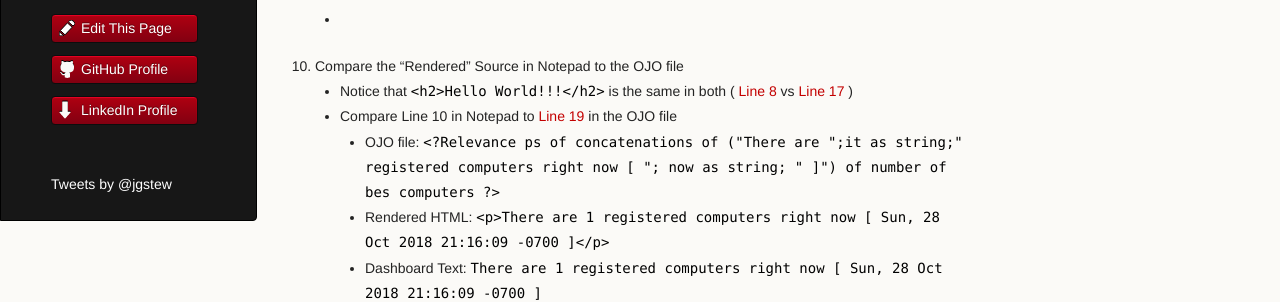
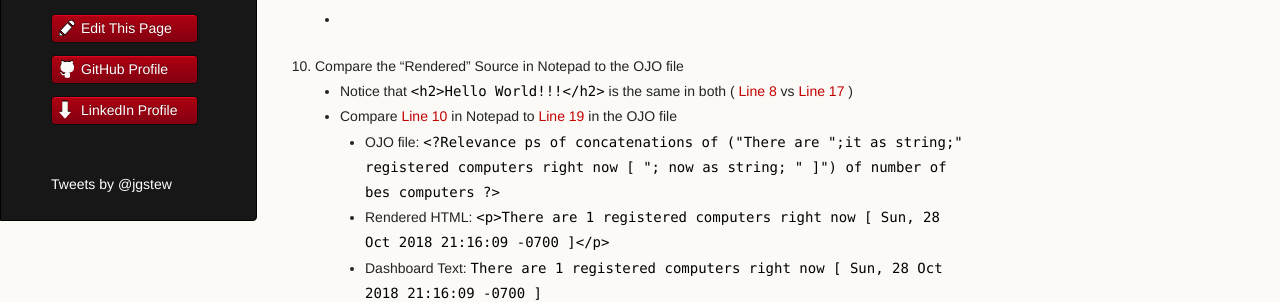
Before and after one commit to jgstew/jgstew.github.io, a Jekyll site: the page built from _posts/2018-10-29-Debug-Dashboard-In-BigFix-Console.md, in a window 1280 px wide and 900 px high, scrolled down 2696 px. Shown: the part 152-454 px from the top of the window. Built offline with Jekyll 4.4.1, drawn with Linux system fonts in a browser that asks for light colours; nearby versions of some CDN libraries; comment, search, counter and statistics services are not loaded; part of the change alters nothing that is shown.

```diff
--- a/_posts/2018-10-29-Debug-Dashboard-In-BigFix-Console.md
+++ b/_posts/2018-10-29-Debug-Dashboard-In-BigFix-Console.md
@@ -40,7 +40,7 @@
     * ![Select View Source](/images/BigFix/Dashboards/DashboardViewSource.png)
 1. Compare the "Rendered" Source in Notepad to the OJO file
     * Notice that `<h2>Hello World!!!</h2>` is the same in both ( [Line 8](https://github.com/jgstew/bigfix-content/blob/master/dashboards/about_blank%5B1%5D.html#L8) vs [Line 17](https://github.com/jgstew/bigfix-content/blob/master/dashboards/HelloWorld_template.ojo#L17) )
-    * Compare Line 10 in Notepad to [Line 19](https://github.com/jgstew/bigfix-content/blob/master/dashboards/HelloWorld_template.ojo#L19) in the OJO file
+    * Compare [Line 10](https://github.com/jgstew/bigfix-content/blob/master/dashboards/about_blank%5B1%5D.html#L10) in Notepad to [Line 19](https://github.com/jgstew/bigfix-content/blob/master/dashboards/HelloWorld_template.ojo#L19) in the OJO file
         * OJO file: `<?Relevance ps of concatenations of ("There are ";it as string;" registered computers right now [ "; now as string; " ]") of number of bes computers ?>`
         * Rendered HTML: `<p>There are 1 registered computers right now [ Sun, 28 Oct 2018 21:16:09 -0700 ]</p>`
         * Dashboard Text: `There are 1 registered computers right now [ Sun, 28 Oct 2018 21:16:09 -0700 ]`
```
